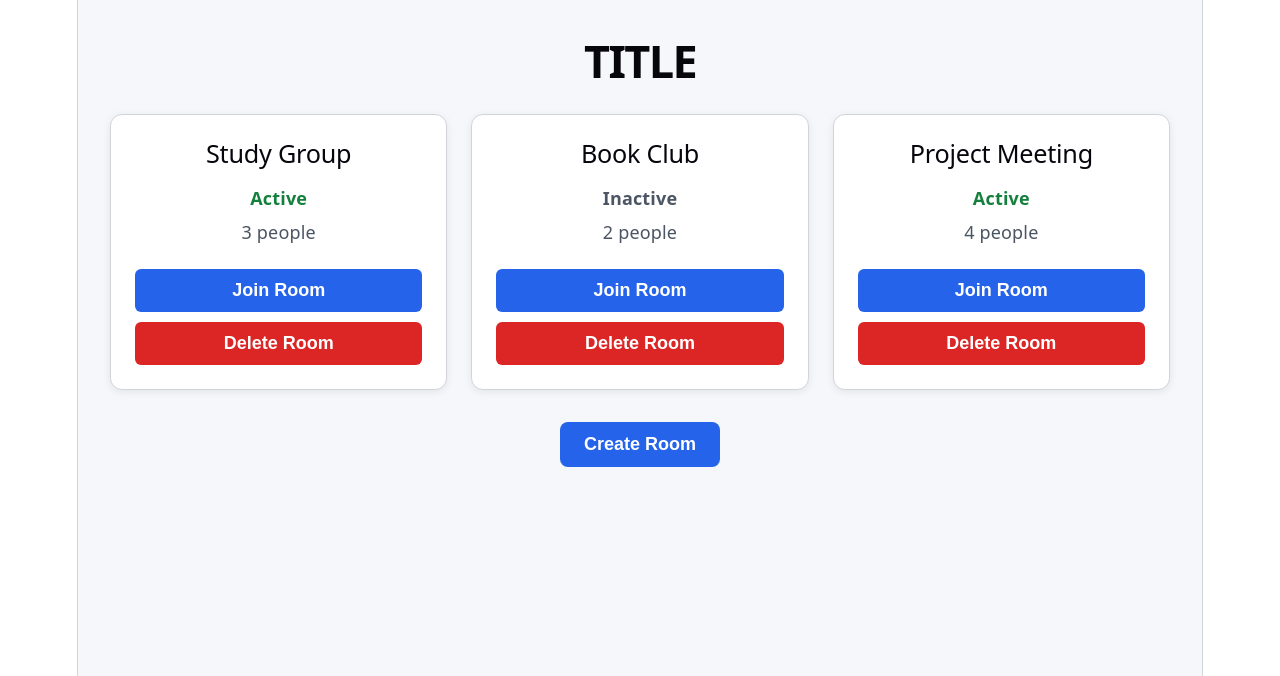
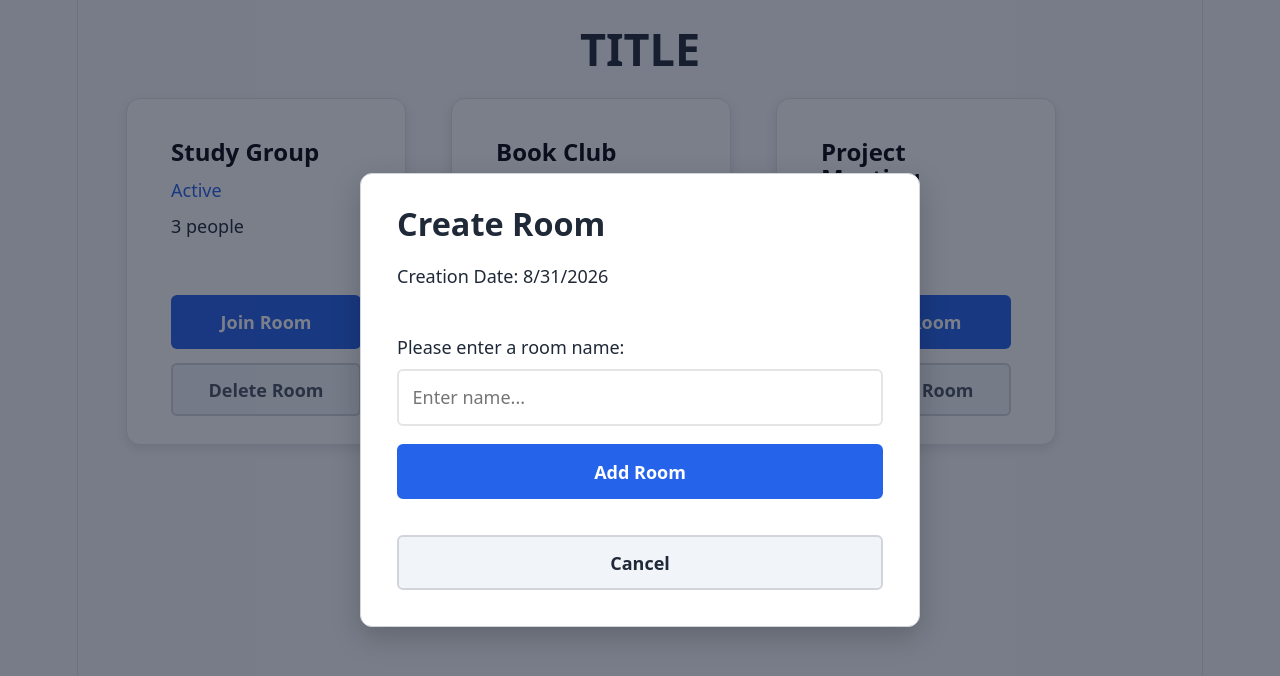
Before and after one commit to jclegg03/transcriptApp, a React (Vite) app in the folder frontEnd/: page / in a window 1280 px wide. Both pictures are taken after a click on the button "Create Room". Shown: the top 676 px of the page. Built offline with nearby package versions, Linux system fonts and the light colour scheme.

Commit message:
Adding and fixing the CSS

```diff
--- a/frontEnd/src/App.tsx
+++ b/frontEnd/src/App.tsx
@@ -8,6 +8,7 @@ import type { UserType } from "./types/UserType";
 import { initialRooms } from "./utils/initialRoomsList";
 import  DisplayRooms  from "./components/DisplayRooms";
 import DeleteRoomModal from "./components/DeleteRoomModal";
+import CreateRoomModal from "./components/CreateRoomModal";
 
 //component imports goes here
 
@@ -71,13 +72,38 @@ function App() {
     hideAllModals();
   }
 
+  function addRoom(roomName: string) {
+    if (roomName === "") {
+      return;
+    }
+    const newRoom: RoomType = {
+      id: Date.now(),
+      name: roomName,
+      users: [],
+      dateCreated: new Date(),
+      isActive: false
+    };
+    setRooms((currentRooms) => [...currentRooms, newRoom]);
+    hideAllModals();
+  }
+
   return (
     <main className="app">
       <h1>TITLE</h1>
       <div className="roomDisplayArea">
         <DisplayRooms rooms={rooms} onDeleteRoom={handleDeleteRoom} />
       </div>
-      <button>Create Room</button>
+      <button onClick={() => setShowCreateRoomModal(true)}>Create Room</button>
+
+      {showCreateRoomModal && (
+        <CreateRoomModal
+          onAddRoom={addRoom}
+          onCloseAddRoom = { () => {
+            hideAllModals();
+          }}
+        />
+      )}
+
       {showDeleteRoomModal && roomToDelete && (
           <DeleteRoomModal
               roomToDelete={roomToDelete}
--- /dev/null
+++ b/frontEnd/src/components/CreateRoomModal.tsx
@@ -0,0 +1,55 @@
+import { useState } from "react";
+
+interface createRoomProps {
+    /*
+        Need something to send back that will actually create the room, holding the room name and date created
+    */
+   onAddRoom: (room: string) => void;
+   onCloseAddRoom: () => void;
+}
+
+function CreateRoomModal({ onAddRoom, onCloseAddRoom }: createRoomProps) {
+    const [roomName, setRoomName] = useState("");
+
+    const creationDate = new Date();
+
+    return (
+        <div className="modalOverlay">
+            <div className="modal">
+                <h2>Create Room</h2>
+                <div className="createRoomFormArea">
+                    <form
+                        onSubmit={(event) => {
+                        event.preventDefault();
+                        onAddRoom(roomName);
+                    }}
+                    >
+                        <p>Creation Date: {creationDate.toLocaleDateString()}</p>
+                        <label>
+                            Please enter a room name:
+                            <input type="text" placeholder="Enter name..." value={roomName} onChange={(event) => setRoomName(event.target.value)} />
+                        </label>
+                        <button type="submit" className="primaryButton">
+                            Add Room
+                        </button>
+                        <button type="button" onClick={onCloseAddRoom} className="secondaryButton">
+                            Cancel
+                        </button>
+                    </form>
+
+                </div>
+
+            </div>
+        </div>
+    )
+}
+
+export default CreateRoomModal;
+
+// export interface RoomType {
+//     id: number;
+//     name: string;
+//     users: UserType[];
+//     dateCreated: Date;
+//     isActive: boolean;
+// }
--- a/frontEnd/src/components/DeleteRoomModal.tsx
+++ b/frontEnd/src/components/DeleteRoomModal.tsx
@@ -9,15 +9,15 @@ interface deleteRoomProps {
 function DeleteRoomModal({ roomToDelete, onConfirm, onCancel }: deleteRoomProps) {
     return (
         <div className="modalOverlay">
-            <div className="deleteModal">
+            <div className="modal">
                 <h2>Delete Room</h2>
                 <p>
                     Are you sure you want to delete "{roomToDelete.name}"?
                 </p>
-                <button onClick={onConfirm}>
+                <button onClick={onConfirm} className="primaryButton">
                     Delete Room
                 </button>
-                <button onClick={onCancel}>
+                <button onClick={onCancel} className="secondaryButton">
                     Cancel
                 </button>
             </div>
--- a/frontEnd/src/styles/App.css
+++ b/frontEnd/src/styles/App.css
@@ -1,290 +1,376 @@
+/* =========================
+   Color & Design Variables
+   ========================= */
+
 :root {
-    --background: #f5f7fa;
-    --surface: #ffffff;
+  --blue: #2563eb;
+  --blue-dark: #1d4ed8;
+  --blue-light: #eff6ff;
+  --blue-border: #bfdbfe;
+
   --text: #1f2937;
-    --secondary-text: #4b5563;
-    --border: #d1d5db;
+  --text-light: #6b7280;
 
-    --primary: #2563eb;
-    --primary-hover: #1d4ed8;
+  --background: #f8fafc;
+  --white: #ffffff;
 
-    --danger: #dc2626;
-    --danger-hover: #b91c1c;
+  --gray-light: #f1f5f9;
+  --gray-border: #d1d5db;
+  --gray-dark: #4b5563;
 
-    --active: #15803d;
-    --focus: #93c5fd;
+  --shadow: 0 4px 12px rgba(0, 0, 0, 0.1);
+
+  font-family: system-ui, -apple-system, BlinkMacSystemFont, "Segoe UI",
+    sans-serif;
 }
 
-/* ---------- Page ---------- */
 
-.app {
-    min-height: 100vh;
+/* =========================
+   General Page
+   ========================= */
+
+* {
   box-sizing: border-box;
-    padding: 48px 32px;
+}
 
+body {
+  margin: 0;
   background-color: var(--background);
   color: var(--text);
 }
 
-.app h1 {
-    margin: 0 0 40px;
+button,
+input {
+  font: inherit;
+}
 
-    text-align: center;
-    font-size: 2.5rem;
-    font-weight: 700;
+button {
+  cursor: pointer;
 }
 
 
-/* ---------- Create Room ---------- */
+/* =========================
+   Main App
+   ========================= */
 
-.app > button {
-    display: block;
-    margin: 32px auto 0;
-
-    padding: 12px 24px;
-
-    border: none;
-    border-radius: 8px;
-
-    background-color: var(--primary);
-    color: white;
-
-    font-size: 1rem;
-    font-weight: 600;
-
-    cursor: pointer;
+.app {
+  width: 100%;
+  max-width: 1100px;
+  min-height: 100vh;
+  margin: 0 auto;
+  padding: 2rem;
 }
 
-.app > button:hover {
-    background-color: var(--primary-hover);
-}
-
-.app > button:focus-visible {
-    outline: 3px solid var(--focus);
-    outline-offset: 3px;
+.app h1 {
+  margin: 0 0 2rem;
+  text-align: center;
+  font-size: 2.5rem;
+  color: var(--text);
 }
 
 
-/* ---------- Room List ---------- */
+/* =========================
+   Room Display
+   ========================= */
 
 .roomDisplayArea {
+  width: 100%;
+  max-width: 1050px;
+  margin: 0 auto 2rem;
+
   display: grid;
-    grid-template-columns: repeat(auto-fit, minmax(280px, 1fr));
-    gap: 24px;
-
-    width: 100%;
-    max-width: 1100px;
-
-    margin: 0 auto;
+  grid-template-columns: repeat(3, minmax(280px, 1fr));
+  gap: 2.5rem;
 }
-
-
-/* ---------- Room Card ---------- */
 
 .roomCard {
   display: flex;
   flex-direction: column;
-
-    padding: 24px;
-
-    background-color: var(--surface);
+  padding: 40px 44px 28px;
   border: 1px solid var(--border);
-    border-radius: 12px;
-
-    box-shadow: 0 2px 8px rgba(0, 0, 0, 0.08);
+  border-radius: 14px;
+  background: var(--bg);
+  box-shadow: var(--shadow);
 }
 
 .roomCard h2 {
-    margin: 0 0 16px;
+  margin: 0 0 12px;
+}
 
-    font-size: 1.4rem;
+.roomStatus {
+  margin: 0 0 10px;
+}
+
+.roomStatus.active {
+  color: var(--primary);
+}
+
+.roomStatus.inactive {
+  color: var(--text);
+}
+
+.roomPeople {
+  margin-bottom: 30px;
+}
+
+/* Push the buttons down a little and create space between them */
+.roomCard button {
+  margin-top: auto;
+}
+
+.roomCard .deleteButton {
+  margin-top: 14px;
+}
+
+.roomStatus.active {
+  color: var(--blue);
+}
+
+.roomStatus.inactive {
+  color: var(--text-light);
+}
+
+/* =========================
+   General Room Buttons
+   ========================= */
+
+.roomCard button {
+  width: 100%;
+  min-height: 44px;
+  padding: 0.65rem 1rem;
+
+  border-radius: 6px;
+
+  font-weight: 600;
+  border: 2px solid transparent;
+
+  transition:
+    background-color 0.15s ease,
+    border-color 0.15s ease;
 }
 
 
-/* ---------- Status ---------- */
+/* Join Room */
 
-.roomStatus {
-    margin: 0 0 8px;
-    font-weight: 600;
+.roomCard button:not(.deleteButton) {
+  background-color: var(--blue);
+  color: var(--white);
 }
 
-.roomStatus.active {
-    color: var(--active);
-}
-
-.roomStatus.inactive {
-    color: var(--secondary-text);
+.roomCard button:not(.deleteButton):hover {
+  background-color: var(--blue-dark);
 }
 
 
-/* ---------- Participants ---------- */
+/* Delete Room */
 
-.roomPeople {
-    margin: 0 0 24px;
+.roomCard .deleteButton {
+  background-color: var(--gray-light);
+  color: var(--gray-dark);
+  border-color: var(--gray-border);
+}
 
-    color: var(--secondary-text);
+.roomCard .deleteButton:hover {
+  background-color: var(--blue-light);
+  border-color: var(--blue-border);
+  color: var(--blue-dark);
 }
 
 
-/* ---------- Room Buttons ---------- */
+/* =========================
+   Create Room Button
+   ========================= */
 
-.roomCard button {
+.app > button {
+  display: block;
   width: 100%;
+  max-width: 300px;
+  min-height: 48px;
 
-    padding: 11px 18px;
+  margin: 0 auto;
+  padding: 0.75rem 1.5rem;
+
+  background-color: var(--blue);
+  color: var(--white);
 
   border: none;
   border-radius: 6px;
 
-    background-color: var(--primary);
-    color: white;
-
+  font-weight: 700;
   font-size: 1rem;
-    font-weight: 600;
-
-    cursor: pointer;
 }
 
-.roomCard button:hover {
-    background-color: var(--primary-hover);
+.app > button:hover {
+  background-color: var(--blue-dark);
 }
 
-.roomCard button + button {
-    margin-top: 10px;
-}
-
-.roomCard .deleteButton {
-    background-color: var(--danger);
-}
-
-.roomCard .deleteButton:hover {
-    background-color: var(--danger-hover);
-}
-
-.roomCard button:focus-visible {
-    outline: 3px solid var(--focus);
-    outline-offset: 3px;
-}
-
-.noRooms {
-    text-align: center;
-    margin: 40px 0;
-
-    color: var(--secondary-text);
-    font-size: 1.2rem;
-}
-
-/* ---------- Modal Overlay ---------- */
+/* =========================
+   Modal Overlay
+   ========================= */
 
 .modalOverlay {
   position: fixed;
   inset: 0;
-
   display: flex;
   align-items: center;
   justify-content: center;
-
-    padding: 20px;
-
-    background-color: rgba(0, 0, 0, 0.5);
-
+  padding: 1rem;
+  background-color: rgba(15, 23, 42, 0.55);
   z-index: 1000;
 }
 
 
-/* ---------- Delete Modal ---------- */
+/* =========================
+   Modal
+   ========================= */
 
-.deleteModal {
+.modal,
+.createRoomModal {
   width: 100%;
-    max-width: 450px;
-    box-sizing: border-box;
-
-    padding: 32px;
-
-    background-color: var(--surface);
-    color: var(--text);
-
-    border: 1px solid var(--border);
+  max-width: 560px;
+  padding: 2rem;
+  background-color: var(--white);
+  border: 1px solid var(--gray-border);
   border-radius: 12px;
-
-    box-shadow: 0 8px 24px rgba(0, 0, 0, 0.2);
-
-    text-align: center;
+  box-shadow: 0 10px 30px rgba(0, 0, 0, 0.2);
 }
 
-.deleteModal h2 {
-    margin: 0 0 16px;
-
-    font-size: 1.5rem;
-}
-
-.deleteModal p {
-    margin: 0 0 28px;
-
-    color: var(--secondary-text);
-    line-height: 1.5;
+.modal h2,
+.createRoomModal h2 {
+  margin: 0 0 1.5rem;
+  font-size: 1.8rem;
+  color: var(--text);
 }
 
 
-/* ---------- Modal Buttons ---------- */
+/* =========================
+   Delete Room Modal
+   ========================= */
 
-.deleteModal button {
-    width: 100%;
+.modal p {
+  margin: 0 0 1.5rem;
+  color: var(--text);
+}
 
-    padding: 12px 20px;
 
-    border: none;
+/* =========================
+   Modal Buttons
+   ========================= */
+
+.modal button,
+.createRoomFormArea button {
+  min-height: 46px;
+  padding: 0.7rem 1.25rem;
   border-radius: 6px;
-
-    font-size: 1rem;
-    font-weight: 600;
-
+  font-weight: 700;
   cursor: pointer;
 }
 
-.deleteModal button:first-of-type {
-    background-color: var(--danger);
-    color: white;
+
+/* Primary button */
+
+.modal .primaryButton,
+.createRoomFormArea button[type="submit"] {
+  background-color: var(--blue);
+  color: var(--white);
+  border: 2px solid var(--blue);
 }
 
-.deleteModal button:first-of-type:hover {
-    background-color: var(--danger-hover);
-}
-
-.deleteModal button:last-of-type {
-    margin-top: 10px;
-
-    background-color: transparent;
-    color: var(--text);
-
-    border: 1px solid var(--border);
-}
-
-.deleteModal button:last-of-type:hover {
-    background-color: var(--background);
+.modal .primaryButton:hover,
+.createRoomFormArea button[type="submit"]:hover {
+  background-color: var(--blue-dark);
+  border-color: var(--blue-dark);
 }
 
 
-/* ---------- Keyboard Focus ---------- */
+/* Secondary button */
 
-.deleteModal button:focus-visible {
-    outline: 3px solid var(--focus);
-    outline-offset: 3px;
+.modal .secondaryButton,
+.createRoomFormArea button[type="button"] {
+  background-color: var(--gray-light);
+  color: var(--text);
+  border: 2px solid var(--gray-border);
 }
 
-/* ---------- Mobile ---------- */
+.modal .secondaryButton:hover,
+.createRoomFormArea button[type="button"]:hover {
+  background-color: var(--blue-light);
+  border-color: var(--blue-border);
+}
 
-@media (max-width: 600px) {
+.modal button {
+  width: 100%;
+  display: block;
+}
+
+.modal .primaryButton {
+  margin-bottom: 1rem;
+}
+
+/* =========================
+   Empty Room State
+   ========================= */
+
+.roomDisplayArea:empty::before {
+  content: "No rooms";
+
+  display: block;
+
+  padding: 3rem;
+
+  text-align: center;
+
+  color: var(--text-light);
+  background-color: var(--white);
+
+  border: 1px solid var(--gray-border);
+  border-radius: 12px;
+}
+
+
+/* =========================
+   Mobile
+   ========================= */
+
+@media (max-width: 800px) {
   .app {
-        padding: 32px 16px;
+    padding: 1.25rem;
   }
 
   .app h1 {
-        margin-bottom: 28px;
     font-size: 2rem;
   }
 
   .roomDisplayArea {
     grid-template-columns: 1fr;
   }
+
+  .roomCard {
+    padding: 1.25rem;
   }
+}
+
+@media (max-width: 500px) {
+  .app {
+    padding: 1rem;
+  }
+
+  .app h1 {
+    font-size: 1.75rem;
+    margin-bottom: 1.5rem;
+  }
+
+  .createRoomModal,
+  .deleteRoomModal {
+    padding: 1.5rem;
+  }
+
+  .deleteRoomModal > div {
+    flex-direction: column;
+  }
+
+  .createRoomFormArea button,
+  .deleteRoomModal button {
+    width: 100%;
+  }
+}
--- a/frontEnd/src/styles/index.css
+++ b/frontEnd/src/styles/index.css
@@ -3,31 +3,19 @@
   --text-h: #08060d;
   --bg: #fff;
   --border: #e5e4e7;
-  --code-bg: #f4f3ec;
   --accent: #aa3bff;
   --accent-bg: rgba(170, 59, 255, 0.1);
   --accent-border: rgba(170, 59, 255, 0.5);
-  --social-bg: rgba(244, 243, 236, 0.5);
-  --shadow:
-    rgba(0, 0, 0, 0.1) 0 10px 15px -3px, rgba(0, 0, 0, 0.05) 0 4px 6px -2px;
+  --shadow: rgba(0, 0, 0, 0.1) 0 10px 15px -3px,
+            rgba(0, 0, 0, 0.05) 0 4px 6px -2px;
 
-  --sans: system-ui, 'Segoe UI', Roboto, sans-serif;
-  --heading: system-ui, 'Segoe UI', Roboto, sans-serif;
-  --mono: ui-monospace, Consolas, monospace;
-
-  font: 18px/145% var(--sans);
-  letter-spacing: 0.18px;
-  color-scheme: light dark;
+  font: 18px/145% system-ui, "Segoe UI", Roboto, sans-serif;
   color: var(--text);
   background: var(--bg);
+  color-scheme: light dark;
   font-synthesis: none;
   text-rendering: optimizeLegibility;
   -webkit-font-smoothing: antialiased;
-  -moz-osx-font-smoothing: grayscale;
-
-  @media (max-width: 1024px) {
-    font-size: 16px;
-  }
 }
 
 @media (prefers-color-scheme: dark) {
@@ -36,27 +24,20 @@
     --text-h: #f3f4f6;
     --bg: #16171d;
     --border: #2e303a;
-    --code-bg: #1f2028;
     --accent: #c084fc;
     --accent-bg: rgba(192, 132, 252, 0.15);
     --accent-border: rgba(192, 132, 252, 0.5);
-    --social-bg: rgba(47, 48, 58, 0.5);
-    --shadow:
-      rgba(0, 0, 0, 0.4) 0 10px 15px -3px, rgba(0, 0, 0, 0.25) 0 4px 6px -2px;
-  }
-
-  #social .button-icon {
-    filter: invert(1) brightness(2);
+    --shadow: rgba(0, 0, 0, 0.4) 0 10px 15px -3px,
+              rgba(0, 0, 0, 0.25) 0 4px 6px -2px;
   }
 }
 
 #root {
   width: 1126px;
   max-width: 100%;
+  min-height: 100svh;
   margin: 0 auto;
-  text-align: center;
   border-inline: 1px solid var(--border);
-  min-height: 100svh;
   display: flex;
   flex-direction: column;
   box-sizing: border-box;
@@ -68,44 +49,111 @@ body {
 
 h1,
 h2 {
-  font-family: var(--heading);
-  font-weight: 500;
   color: var(--text-h);
 }
 
 h1 {
   font-size: 56px;
-  letter-spacing: -1.68px;
   margin: 32px 0;
-  @media (max-width: 1024px) {
-    font-size: 36px;
-    margin: 20px 0;
-  }
 }
+
 h2 {
   font-size: 24px;
-  line-height: 118%;
-  letter-spacing: -0.24px;
   margin: 0 0 8px;
-  @media (max-width: 1024px) {
-    font-size: 20px;
-  }
 }
+
 p {
   margin: 0;
 }
 
-code,
-.counter {
-  font-family: var(--mono);
-  display: inline-flex;
-  border-radius: 4px;
-  color: var(--text-h);
+
+/* ---------- Modals ---------- */
+
+.modalOverlay {
+  position: fixed;
+  inset: 0;
+  display: flex;
+  align-items: center;
+  justify-content: center;
+  padding: 1rem;
+  background: rgba(0, 0, 0, 0.5);
+  z-index: 1000;
 }
 
-code {
-  font-size: 15px;
-  line-height: 135%;
-  padding: 4px 8px;
-  background: var(--code-bg);
+.modal {
+  width: min(100%, 450px);
+  padding: 2rem;
+  box-sizing: border-box;
+  background: var(--bg);
+  color: var(--text);
+  border: 1px solid var(--border);
+  border-radius: 12px;
+  box-shadow: var(--shadow);
 }
+
+.modal h2 {
+  margin-bottom: 1.5rem;
+}
+
+.modal form {
+  display: flex;
+  flex-direction: column;
+  gap: 1rem;
+}
+
+.modal label {
+  display: flex;
+  flex-direction: column;
+  gap: 0.5rem;
+}
+
+.modal input {
+  padding: 0.75rem;
+  border: 2px solid var(--border);
+  border-radius: 6px;
+  background: var(--bg);
+  color: var(--text-h);
+  font-size: 1rem;
+}
+
+.modal button {
+  padding: 0.75rem 1rem;
+  border: 0;
+  border-radius: 6px;
+  font-size: 1rem;
+  font-weight: 600;
+  cursor: pointer;
+}
+
+.modal button:focus-visible,
+.modal input:focus-visible {
+  outline: 3px solid var(--accent);
+  outline-offset: 2px;
+}
+
+.modal .primaryButton {
+  background: var(--accent);
+  color: white;
+}
+
+.modal .secondaryButton {
+  background: var(--accent-bg);
+  color: var(--text-h);
+  border: 1px solid var(--accent-border);
+}
+
+
+@media (max-width: 1024px) {
+  :root {
+    font-size: 16px;
+  }
+
+  h1 {
+    font-size: 36px;
+    margin: 20px 0;
+  }
+
+  h2 {
+    font-size: 20px;
+  }
+}
```
Lines whose indentation alone changed are shown as unchanged.
